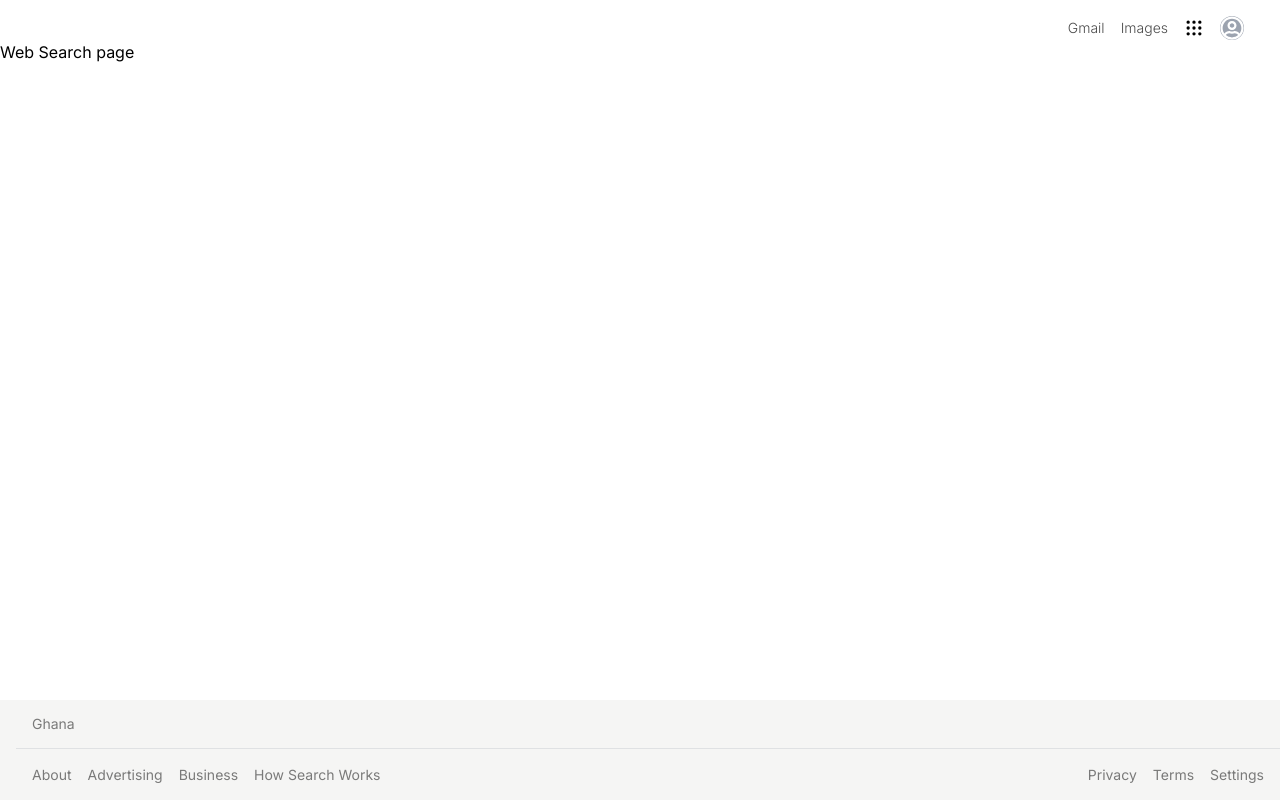
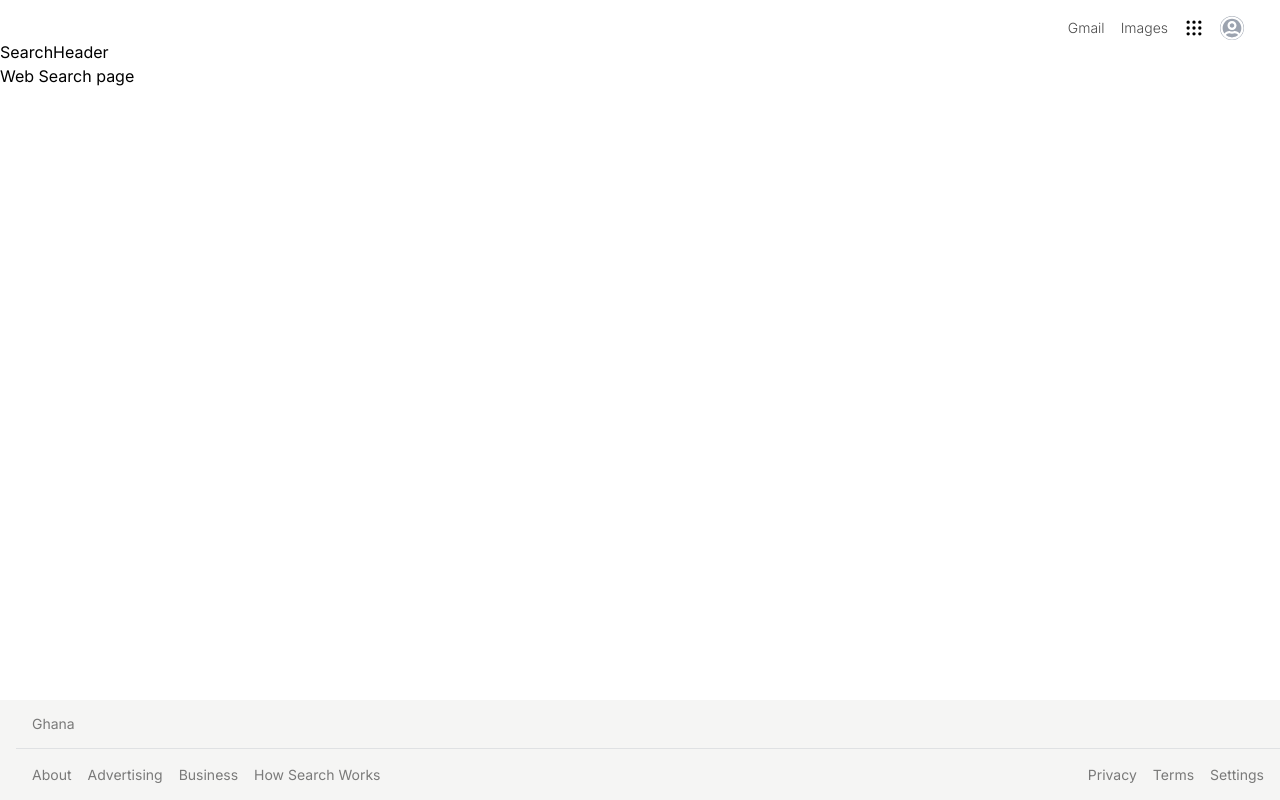
Before and after one commit to Philip-Kwao/google, a Next.js app: page /search/web in a window 1280 px wide. Built offline with nearby package versions, Linux system fonts and the light colour scheme.

Commit message:
search layout created

```diff
--- /dev/null
+++ b/src/app/search/layout.jsx
@@ -0,0 +1,18 @@
+import '@/app/globals.css'
+import SearchHeader from '@/components/SearchHeader'
+
+export const metadata = {
+  title: 'Create Next App',
+  description: 'Generated by create next app',
+}
+
+const searchLayout = ({children}) => {
+  return (
+    <div>
+        <SearchHeader />
+        {children}
+    </div>
+  )
+}
+
+export default searchLayout
--- /dev/null
+++ b/src/components/SearchHeader.jsx
@@ -0,0 +1,9 @@
+import React from 'react'
+
+const SearchHeader = () => {
+  return (
+    <header>SearchHeader</header>
+  )
+}
+
+export default SearchHeader
```
Also changed, not shown: src/app/layout.jsx (renamed from src/app/layout.js).
